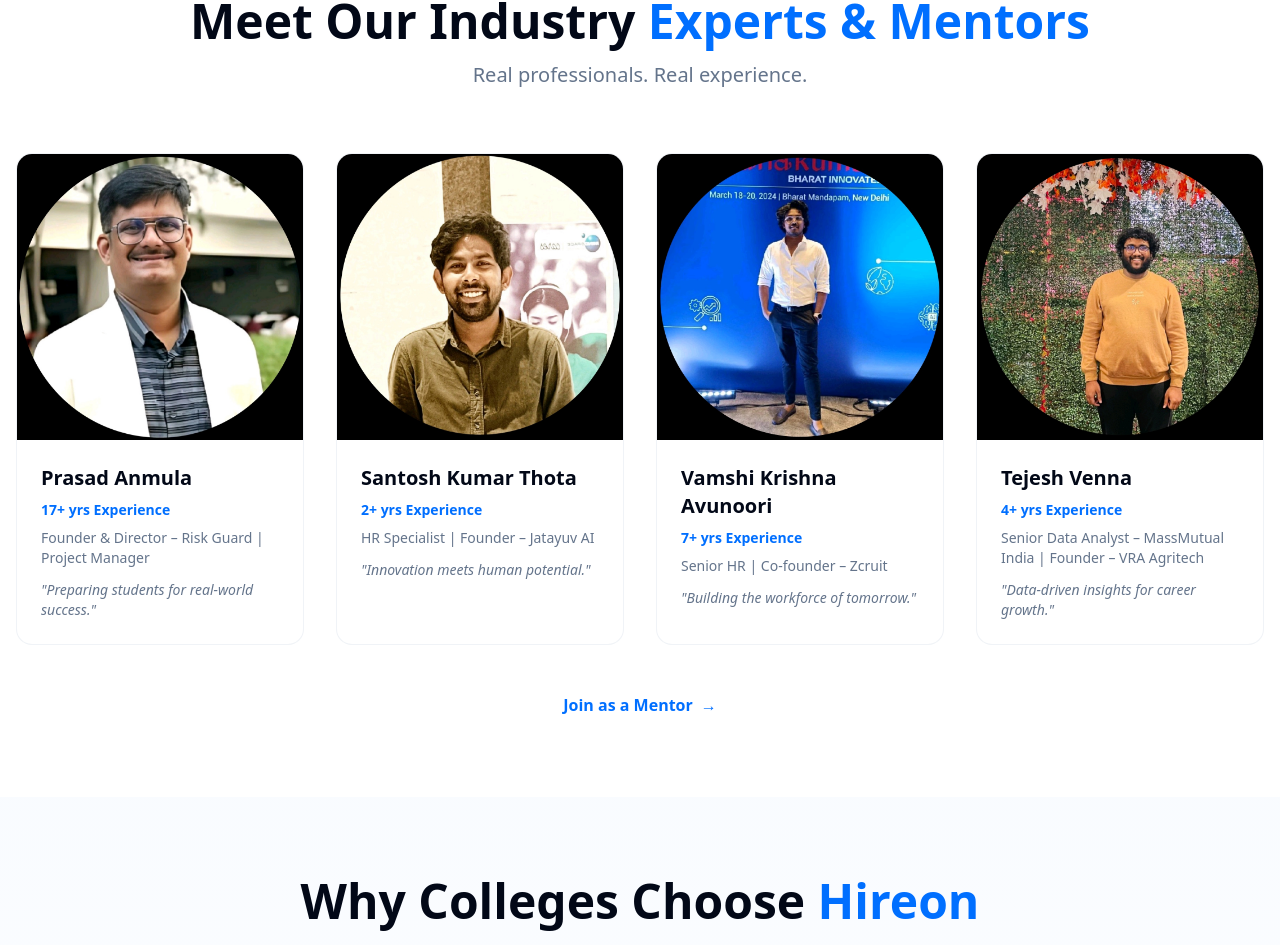
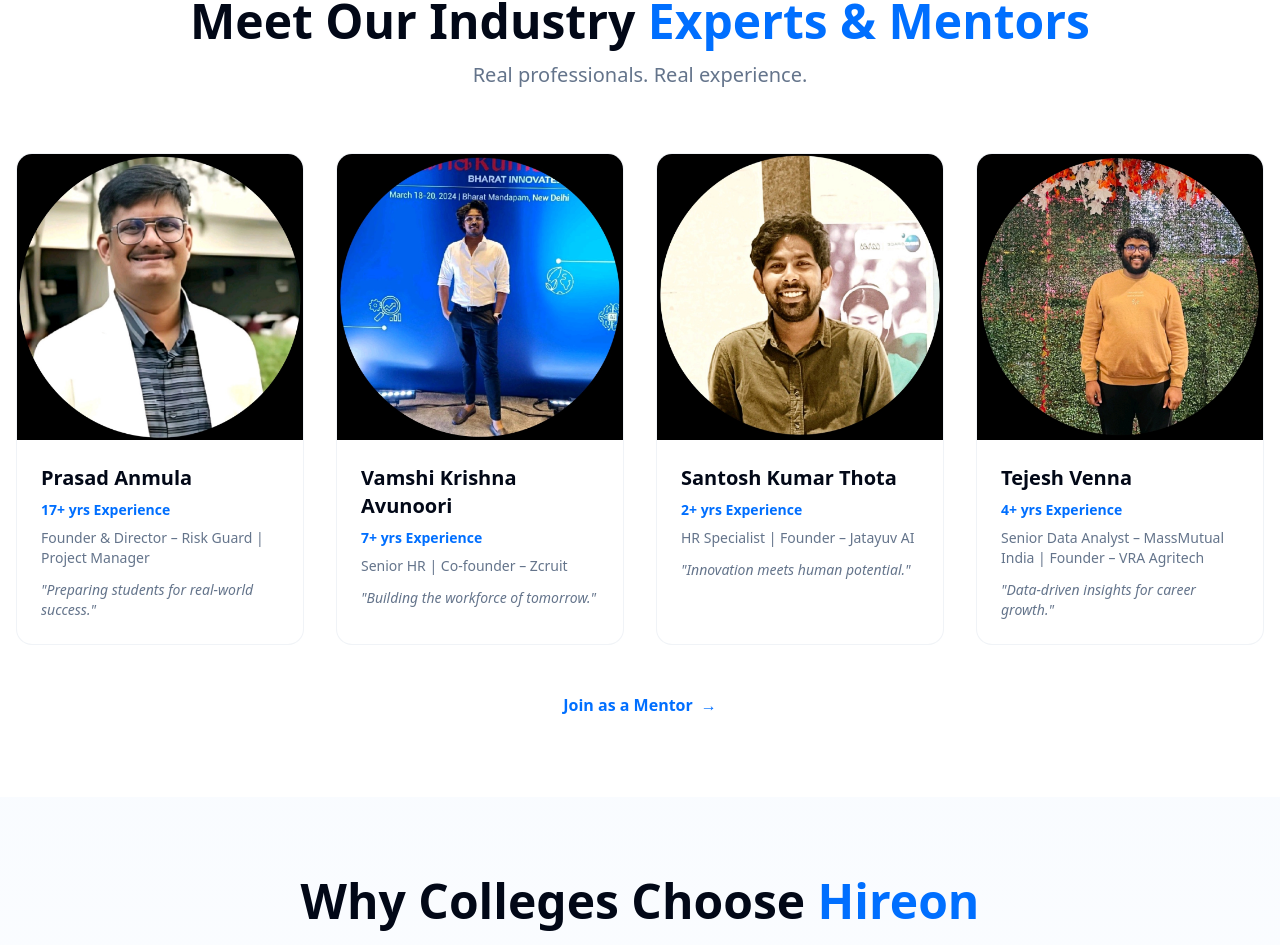
Before and after one commit to asamshivulu123/hireon-placement-partner, a React (Vite) app: page / in a window 1280 px wide. Shown: the part 2274-3219 px from the top of the page. Built offline with nearby package versions, Linux system fonts and the light colour scheme; the HTML template or start-up script is replaced by a standard one.

Commit message:
Refactor: Swap expert profiles

```diff
--- a/src/components/Experts.tsx
+++ b/src/components/Experts.tsx
@@ -15,6 +15,15 @@ const experts = [
     linkedIn: "https://www.linkedin.com/in/prasad-anumula",
   },
   {
+    name: "Vamshi Krishna Avunoori",
+    role: "Senior HR | Co-founder – Zcruit",
+    experience: "7+ yrs Experience",
+    description: "Experienced HR professional specializing in talent acquisition and organizational development.",
+    image: vamshiImage,
+    quote: "Building the workforce of tomorrow.",
+    linkedIn: "https://www.linkedin.com/in/vamshi-krishna-avunoori-03a47516b",
+  },
+  {
     name: "Santosh Kumar Thota",
     role: "HR Specialist | Founder – Jatayuv AI",
     experience: "2+ yrs Experience",
@@ -22,15 +31,6 @@ const experts = [
     image: santoshImage,
     quote: "Innovation meets human potential.",
     linkedIn: "https://www.linkedin.com/in/santosh-kalyan-kumar",
-  },
-  {
-    name: "Vamshi Krishna Avunoori",
-    role: "Senior HR | Co-founder – Zcruit",
-    experience: "7+ yrs Experience",
-    description: "Experienced HR professional specializing in talent acquisition and organizational development.",
-    image: vamshiImage,
-    quote: "Building the workforce of tomorrow.",
-    linkedIn: "https://www.linkedin.com/in/vamshi-krishna-avunoori-03a47516b",
   },
   {
     name: "Tejesh Venna",
```
